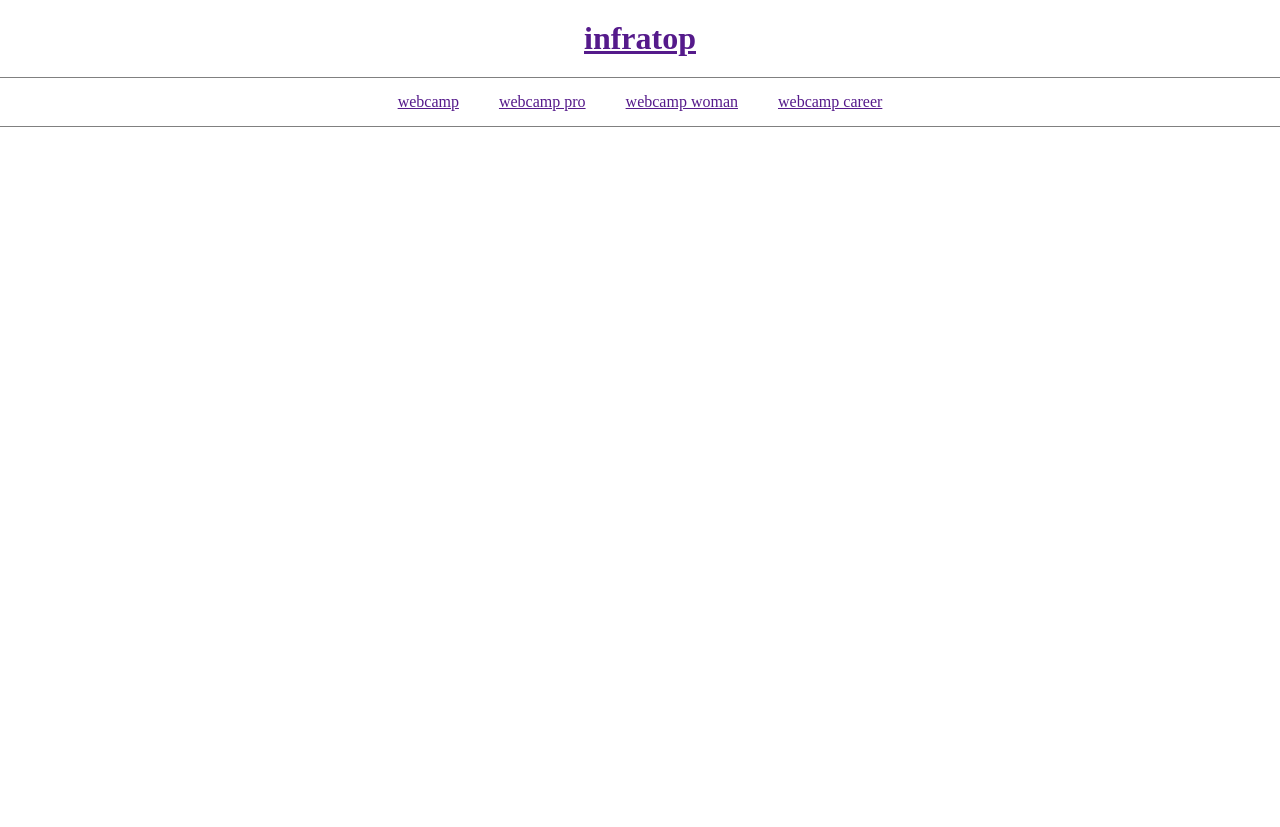
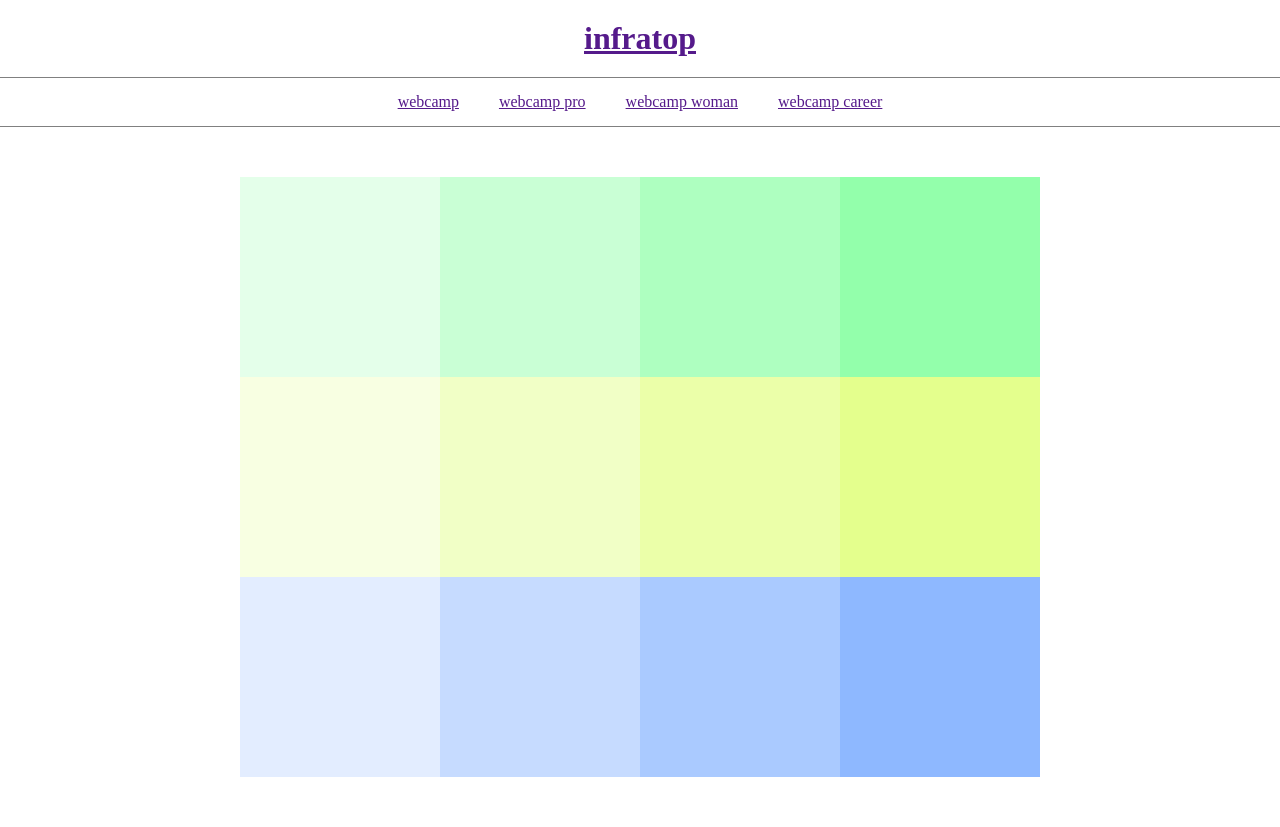
Before and after one commit to fujii-kazuki/DWC-chapter5-exercise, a plain HTML site: page index.html in a window 1280 px wide. Before the commit the page ends 800 px from the top, so only its background shows below. Drawn offline with Linux system fonts and the light colour scheme.

Commit message:
[Update] メイン部分を追加

```diff
--- a/index.html
+++ b/index.html
@@ -28,5 +28,22 @@
         </li>
       </ul>
     </nav>
+
+    <main class="main">
+      <div class="flex-box">
+        <div class="box"></div>
+        <div class="box"></div>
+        <div class="box"></div>
+        <div class="box"></div>
+        <div class="box"></div>
+        <div class="box"></div>
+        <div class="box"></div>
+        <div class="box"></div>
+        <div class="box"></div>
+        <div class="box"></div>
+        <div class="box"></div>
+        <div class="box"></div>
+      </div>
+    </main>
   </body>
 </html>
--- a/style.css
+++ b/style.css
@@ -29,3 +29,49 @@
 .nav-list-item {
   margin: 0 20px;
 }
+
+.main {
+  padding-bottom: 50px;
+}
+
+.flex-box {
+  display: flex;
+  flex-wrap: wrap;
+  width: 800px;
+  margin: 0 auto;
+}
+
+.box {
+  width: 200px;
+  height: 200px;
+}
+
+/*1~4番目*/
+.box:nth-child(-n+4) {
+  background-color: #93FFAB;
+}
+
+/*5~8番目*/
+.box:nth-child(n+5):nth-child(-n+8) {
+  background-color: #E4FF8D;
+}
+
+/*9~12番目*/
+.box:nth-child(n+9) {
+  background-color: #8EB8FF;
+}
+
+/*1,5,9番目*/
+.box:nth-child(4n-3) {
+  opacity: 0.25;
+}
+
+/*2,6,10番目*/
+.box:nth-child(4n-2) {
+  opacity: 0.5;
+}
+
+/*3,7,11番目*/
+.box:nth-child(4n-1) {
+  opacity: 0.75;
+}
```
